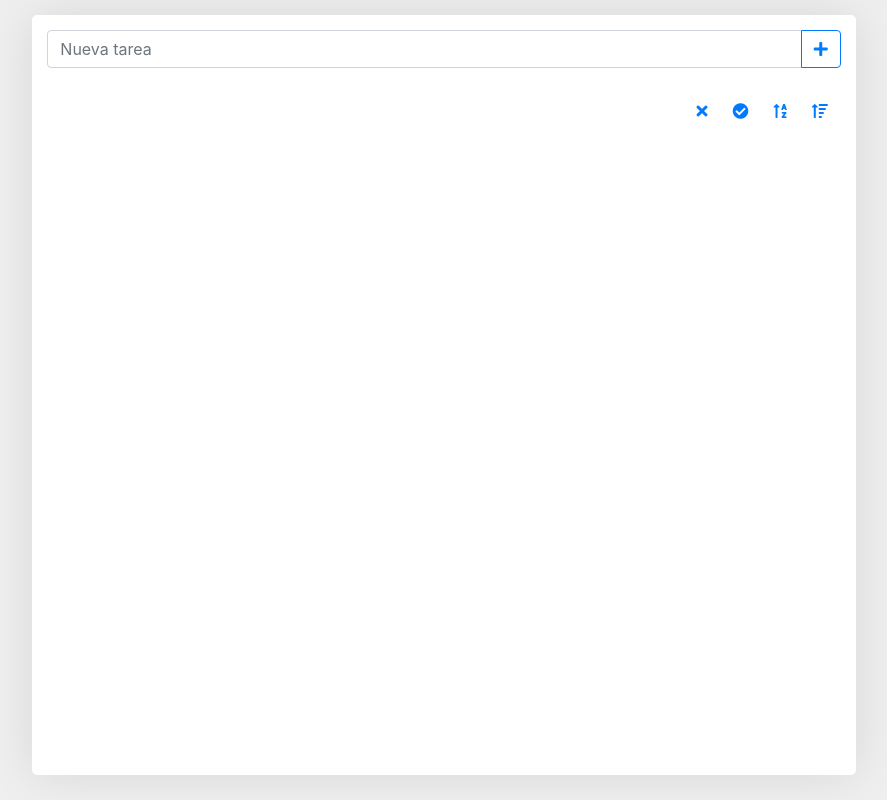
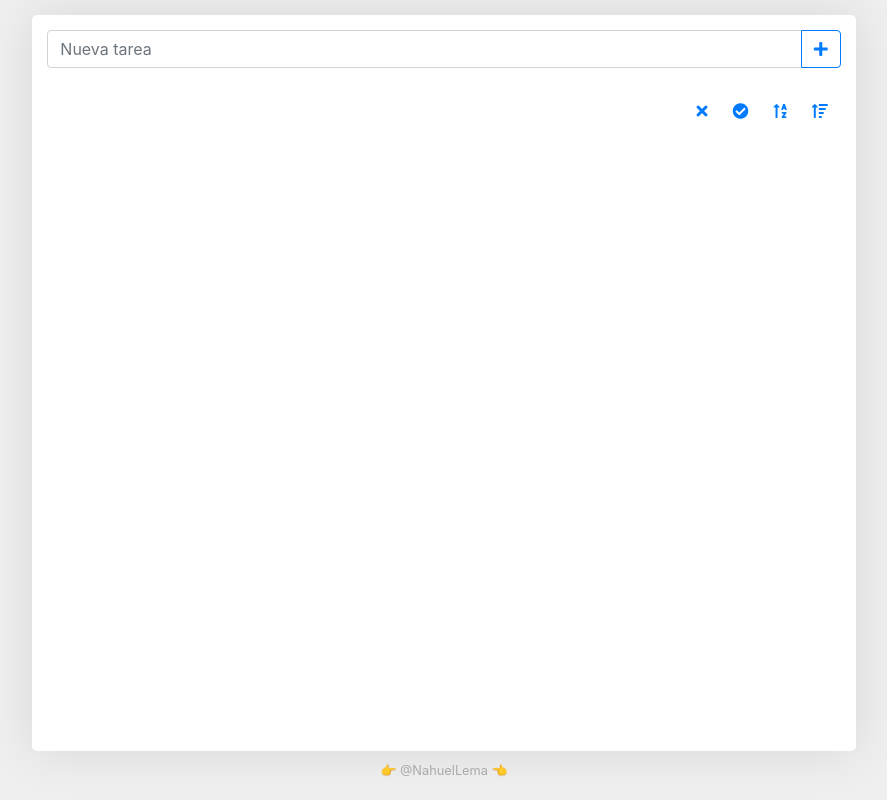
Before and after one commit to lemanahuel/nl-static-web, a website: page index.html in a window 1280 px wide. Shown: the whole page, without its empty margins (196-1083 px from the left). Drawn offline with nearby package versions, Linux system fonts and the light colour scheme; no server answers.

Commit message:
CHANGE, added signature

```diff
--- a/index.html
+++ b/index.html
@@ -61,6 +61,11 @@
             </div>
           </div>
           <div class="task-details-container">
+          </div>
+        </div>
+        <div class="row">
+          <div class="col-sm-12 text-center signature">
+            <small><a href="https://www.linkedin.com/in/nahuellema/" target="_blank">👉 @NahuelLema 👈</a></small>
           </div>
         </div>
       </div>
--- a/modules/tasks/tasks.less
+++ b/modules/tasks/tasks.less
@@ -4,12 +4,13 @@ body {
 
 .tasks-container {
   margin-top: 15px;
+  transition: all .3s ease-in-out;
   .tasks-content {
     background: #fff;
     box-shadow: 0 0 50px 0 rgba(0, 0, 0, 0.1);
     border-radius: 5px;
     padding: 15px;
-    min-height: 95vh;
+    min-height: 92vh;
     transition: all .3s ease-in-out;
   }
   #tasks-list {
@@ -27,3 +28,17 @@ body {
     }
   }
 }
+
+.signature {
+  height: 5vh;
+  justify-content: center;
+  align-items: center;
+  display: flex;
+  a {
+    color: #aaa;
+    transition: all .3s ease-in-out;
+    &:hover {
+      color: #000;
+    }
+  }
+}
```
